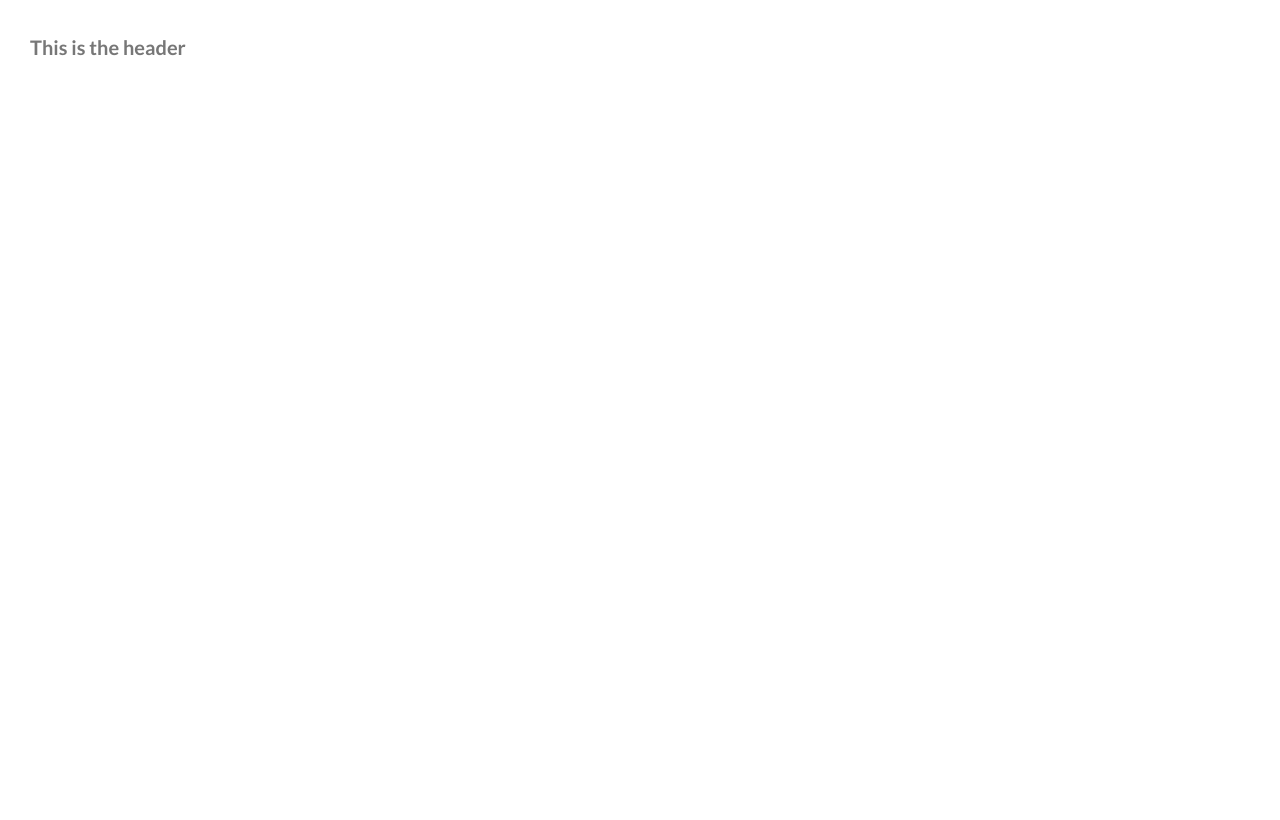
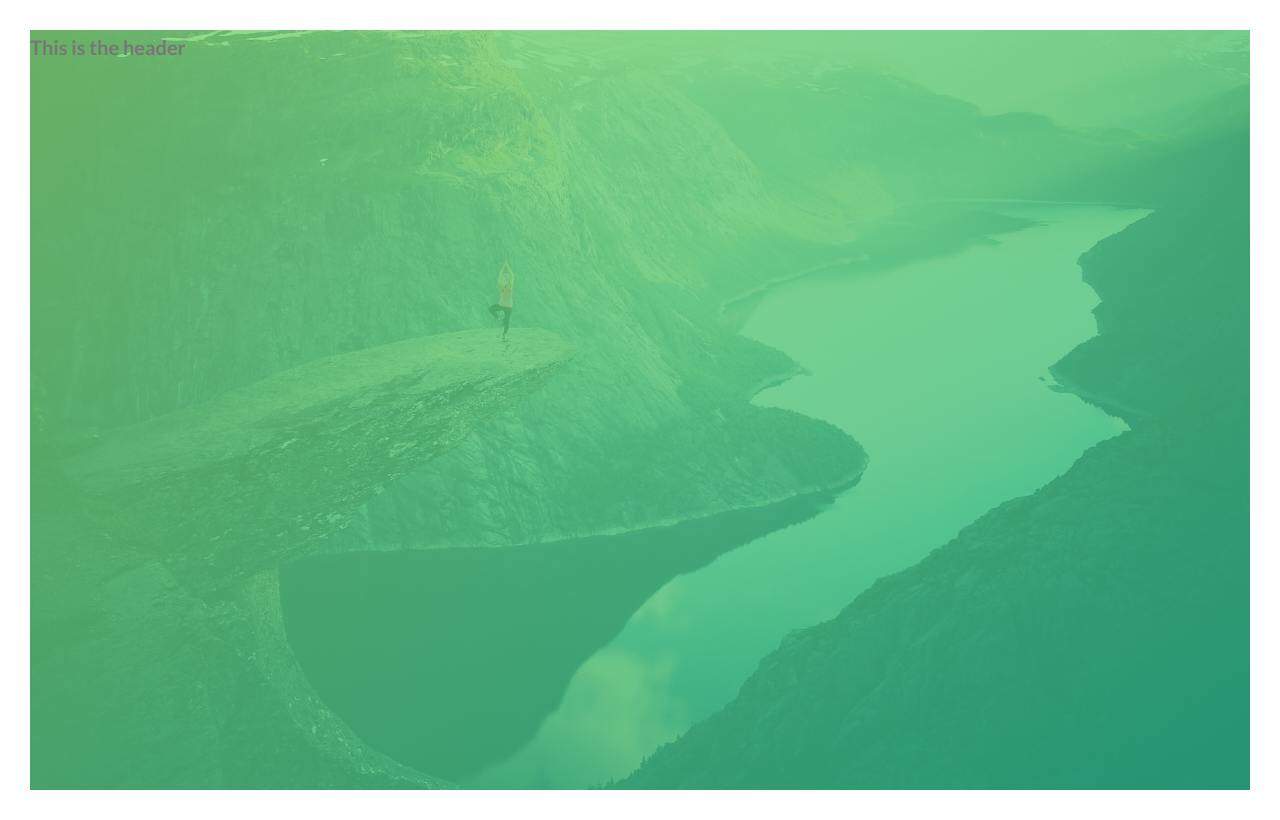
Before and after one commit to akhijannat/Nature-s-css-and-scss-project, a plain HTML site: page index.html in a window 1280 px wide. Drawn offline with Linux system fonts and the light colour scheme.

Commit message:
hero image and background collor

```diff
--- a/css/main.css
+++ b/css/main.css
@@ -22,3 +22,10 @@ body {
   color: #777;
   padding: 3rem;
 }
+
+.header {
+    height: 95vh;
+    background-image: linear-gradient(to right bottom, rgba(126, 213, 111, 0.8), rgba(40, 180, 133, 0.8)), url(../img/hero.jpg);
+    background-position: top;
+    background-size: cover;
+}
```
